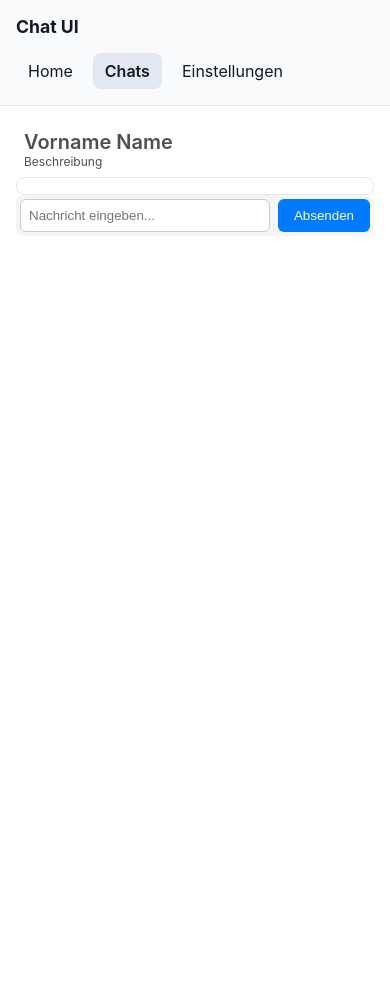
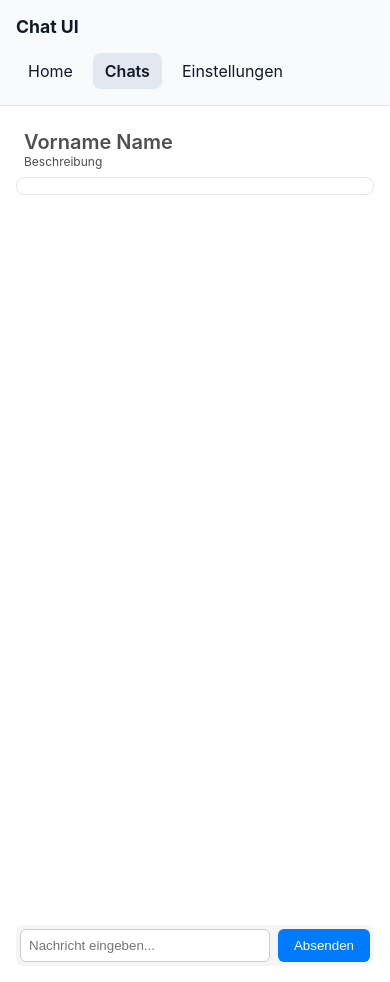
Before and after one commit to Nitoh/playground, a Nuxt app in the folder apps/chat-ui/: page /chat in a window 390 px wide. Before the commit the page ends 844 px from the top, so only its background shows below. Built offline with nearby package versions, Linux system fonts and the light colour scheme.

Commit message:
ChatInput always down on mobile devices

```diff
--- a/apps/chat-ui/app/pages/chat.vue
+++ b/apps/chat-ui/app/pages/chat.vue
@@ -1,8 +1,12 @@
 <template>
     <div class="chat-page">
         <ChatHeader />
-        <MessageList :messages="messages" />
-        <ChatInput @send-message="handleSendMessage" />
+        <div class="messages-area">
+            <MessageList :messages="messages" />
+        </div>
+        <div class="input-area">
+            <ChatInput @send-message="handleSendMessage" />
+        </div>
     </div>
 </template>
 
@@ -18,7 +22,6 @@ const messages = ref<Message[]>([]);
 const handleSendMessage = (message: string) => {
     messages.value.push({ id: messages.value.length + 1, text: message, sender: 'user' });
 
-    // Demo: Antwort von "bot" nach kurzer Verzögerung
     setTimeout(() => {
         messages.value.push({
             id: Date.now() + 1,
@@ -26,17 +29,34 @@ const handleSendMessage = (message: string) => {
             sender: 'bot'
         });
     }, 400);
-}
-
+};
 </script>
 
 <style scoped>
 .chat-page {
     display: flex;
     flex-direction: column;
-    height: 100%;
+    height: 100dvh;
+    /* wichtig für Mobile */
+    min-height: 100dvh;
+    /* Fallback */
+    overflow: hidden;
+    /* Seite selbst scrollt nicht */
     margin: 0;
     padding: 0;
     box-sizing: border-box;
 }
+
+.messages-area {
+    flex: 1;
+    min-height: 0;
+    /* wichtig, damit MessageList korrekt scrollt */
+}
+
+.input-area {
+    flex-shrink: 0;
+    padding-bottom: env(safe-area-inset-bottom);
+    /* iPhone safe area */
+    background: #fff;
+}
 </style>
```
